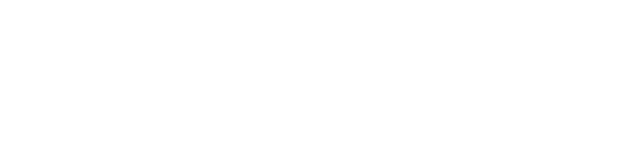
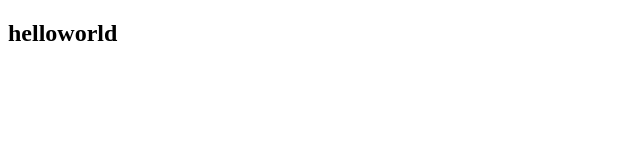
Before and after one commit to jacobcarter5550/Portfolio, a plain HTML site: page index.html in a window 1280 px wide. Shown: the whole page, without its empty margins (0-640 px from the left). Drawn offline with Linux system fonts and the light colour scheme; a web font is replaced by a local one.

Commit message:
Update index.html

```diff
--- a/index.html
+++ b/index.html
@@ -18,6 +18,12 @@ body{ font-family:Myriad-Pro; }
         <!--loader-->
         <!--nav_bar-->
         <div class="nav-wrapper">
+            <div class="nav-leftside">
+
+            </div>
+            <div class="nav-rightside">
+                <h2>helloworld</h2>
+            </div>
 
         </div>
 
```
